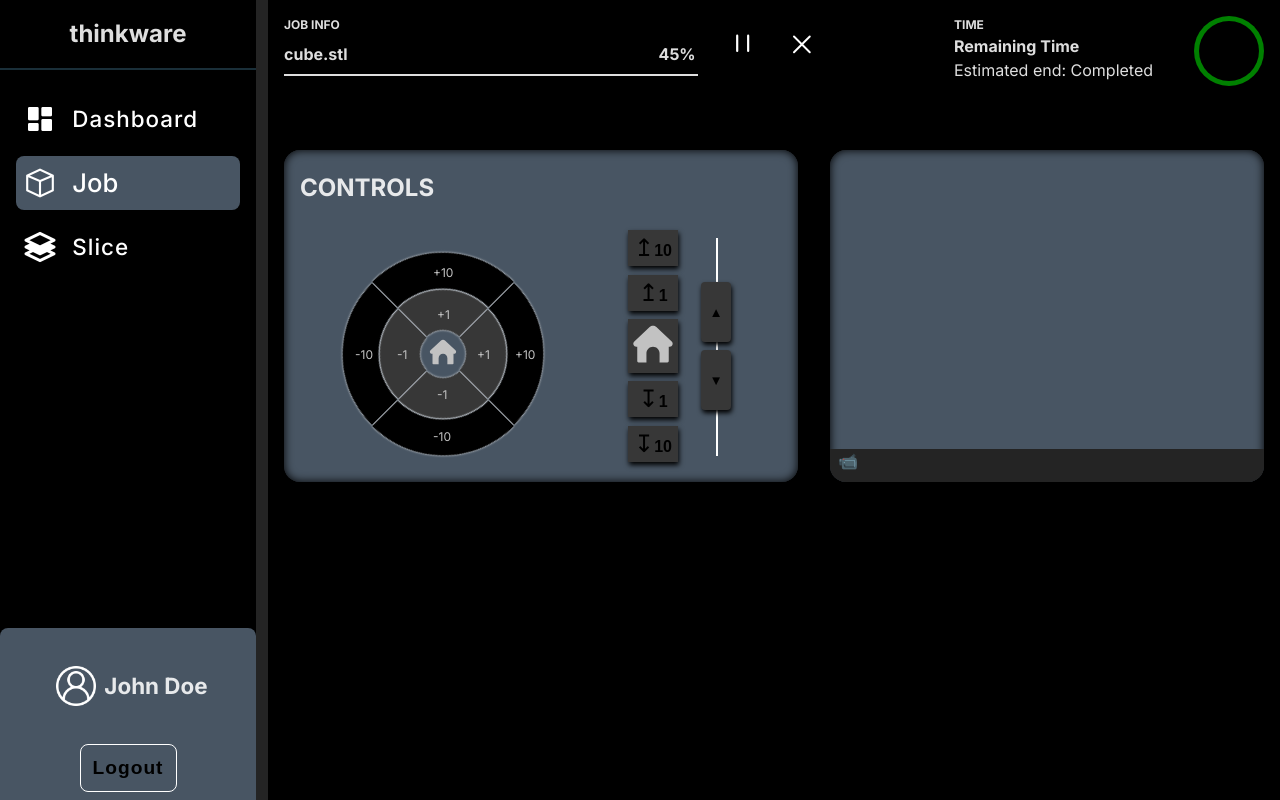
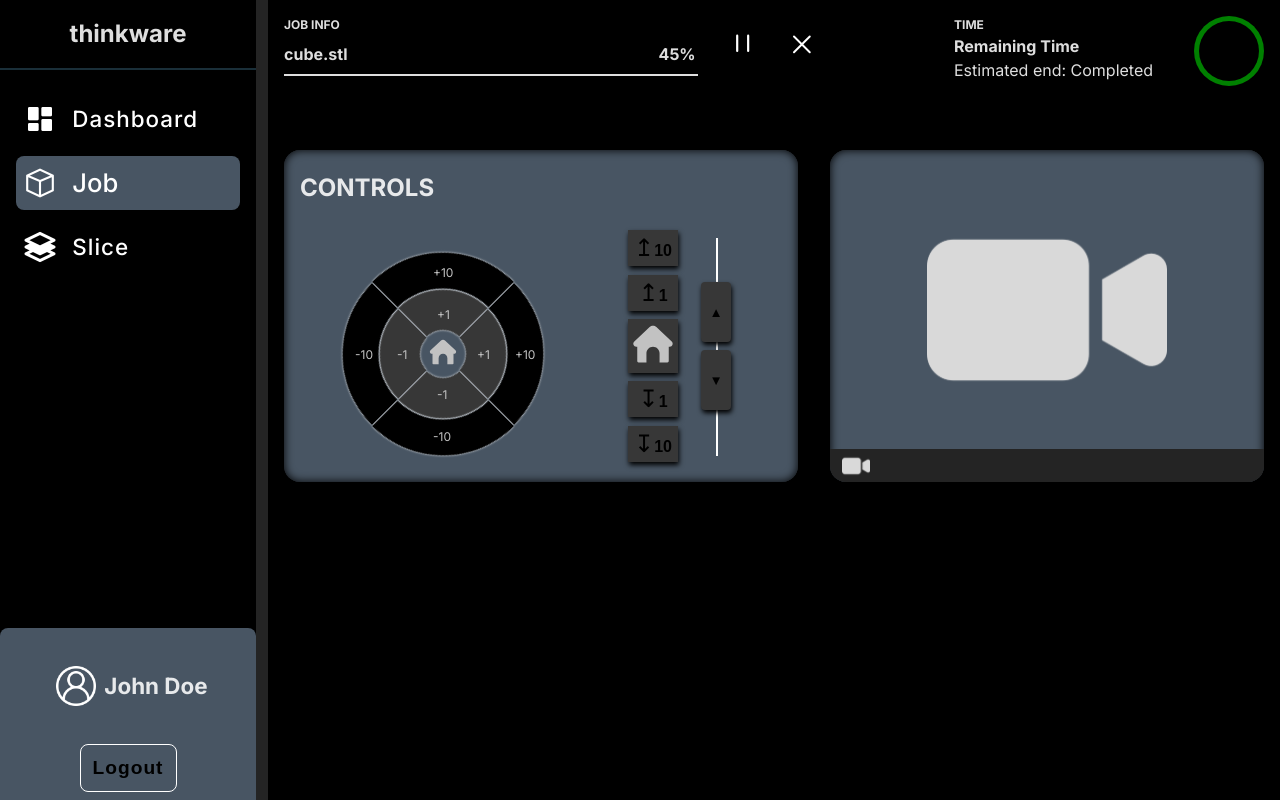
Before and after one commit to thinkmetal-shbhm/thinkware-rpi-alpha, a React (Vite) app in the folder app/: page /job in a window 1280 px wide. Built offline with nearby package versions, Linux system fonts and the light colour scheme; no server answers.

Commit message:
fix:cameraIcon

```diff
--- a/app/src/assets/Icons/index.js
+++ b/app/src/assets/Icons/index.js
@@ -1,3 +1,4 @@
 export { default as pauseIcon } from "./pause.svg";
 export { default as crossIcon } from "./cross.svg";
 export { default as homeIcon } from "./home.svg";
+export { default as cameraIcon } from "./camera.svg";
--- a/app/src/components/CameraWindow/CameraWindow.jsx
+++ b/app/src/components/CameraWindow/CameraWindow.jsx
@@ -1,6 +1,7 @@
 import React, { useEffect, useRef, useState } from "react";
 import styles from "./CameraWindow.module.css";
 import { socket } from "../../socket";
+import { cameraIcon } from "../../assets/Icons";
 
 function CameraWindow() {
   const [connectionStatus, setConnectionStatus] = useState("notConnected");
@@ -68,7 +69,13 @@ function CameraWindow() {
         {video ? (
           <img id="camFeed" className={styles.camFeed} src="" ref={videoRef} />
         ) : (
-          <div ref={videoRef} />
+          <div ref={videoRef}>
+            <img
+              src={cameraIcon}
+              alt="cameraIcon"
+              className={styles.cameraIcon}
+            />
+          </div>
         )}
       </div>
       <div className={styles.options}>
@@ -84,7 +91,7 @@ function CameraWindow() {
           }}
           style={{ cursor: "pointer", padding: "0 0.5rem", height: "100%" }}
         >
-          📹
+          <img src={cameraIcon} alt="cameraIcon" className={styles.cameraBtn} />
         </span>
       </div>
     </div>
--- a/app/src/components/CameraWindow/CameraWindow.module.css
+++ b/app/src/components/CameraWindow/CameraWindow.module.css
@@ -37,3 +37,12 @@
   border-bottom-left-radius: 1rem;
   border-bottom-right-radius: 1rem;
 }
+.cameraIcon {
+  margin: 5vh;
+  height: 15rem;
+}
+.cameraBtn {
+  height: 1.75rem;
+  margin-left: 0.25rem;
+  margin-top: 0.2rem;
+}
--- a/app/src/pages/SlicerScreen/SlicerScreen.jsx
+++ b/app/src/pages/SlicerScreen/SlicerScreen.jsx
@@ -1,14 +1,42 @@
-import React from "react";
+import React, { useEffect, useState } from "react";
 import styles from "./SlicerScreen.module.css";
+
 function SlicerScreen() {
+  const [innerWindow, setInnerWindow] = useState(null);
+
+  // useEffect(() => {
+  //   setInnerWindow(document.getElementById("frame").contentWindow);
+  // }, []);
+
+  useEffect(() => {
+    // if (innerWindow) {
+    //   console.log("innerwindow click");
+    //   debugger;
+    //   innerWindow.onload = function () {
+    // debugger;
+    setTimeout(() => {
+      document.getElementById("file-import").click();
+    }, 10000);
+    // };
+  }, []);
   return (
     <div className={styles.parent}>
-      <iframe
+      {/* <iframe
+        id="frame"
         src="http://13.127.238.43:8100/kiri/"
         title="slicer"
-        frameborder="0"
         className={styles.SlicerFrame}
       ></iframe>
+      <button
+        onClick={(e) => {
+          console.log(document.getElementById("container"));
+          console.log(document.getElementById("file-import"));
+          console.log(document.getElementById("load-file"));
+          document.getElementById("load-file").click();
+        }}
+      >
+        import
+      </button> */}
     </div>
   );
 }
```
Also changed, not shown: app/src/assets/Icons/camera.svg (added).
